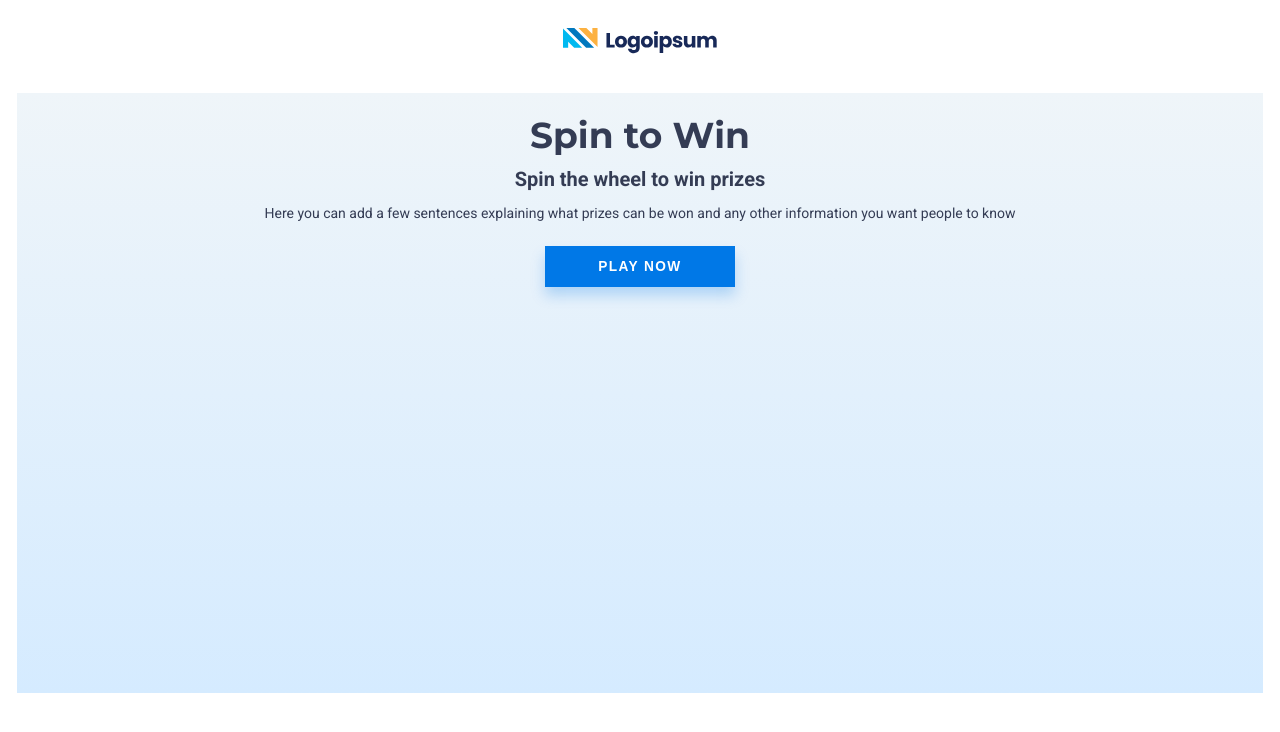
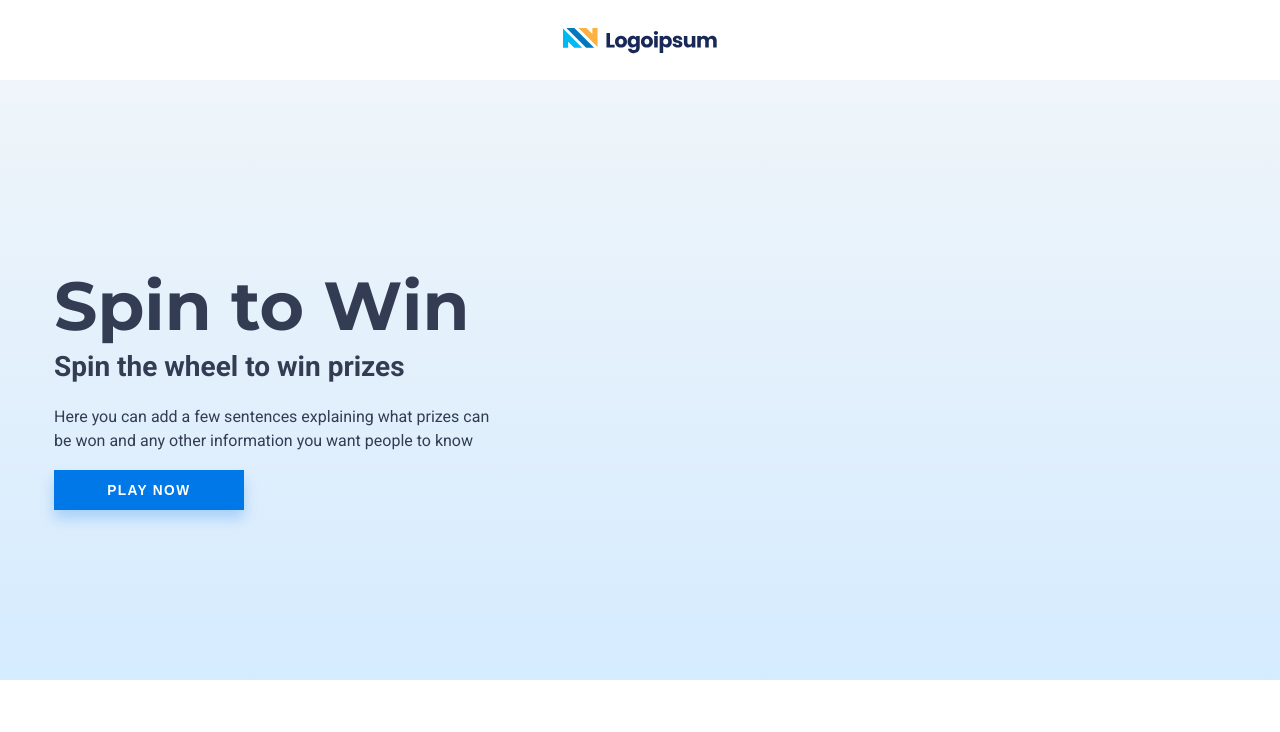
Before and after one commit to Vitorgus/spin-the-wheel-website, a React (Vite) app: page / in a window 1280 px wide. Shown: the top 732 px of the page. Built offline with nearby package versions, Linux system fonts and the light colour scheme.

Commit message:
feat: banner layout without the image

```diff
--- a/src/components/Banner.tsx
+++ b/src/components/Banner.tsx
@@ -1,8 +1,12 @@
 import './styles/Banner.scss'
 
+// TODO add banner image
+// TODO banner image animation
+// TODO banner wheel spin
 function Banner () {
   return (
     <section className='banner'>
+      <div className='banner__wrapper'>
         <h1 className='banner__title'>
           Spin to Win
         </h1>
@@ -18,6 +22,7 @@ function Banner () {
         <button className='banner__button'>
           Play Now
         </button>
+      </div>
     </section>
   )
 }
--- a/src/components/styles/Banner.scss
+++ b/src/components/styles/Banner.scss
@@ -1,33 +1,68 @@
 @use '@/utils/variables' as *;
+@use '@/utils/mixins' as *;
 
 .banner {
   color: $color-primary;
   font-family: Roboto;
   height: 600px;
   text-align: center;
-  margin: 0 17px;
+  padding: 0 17px;
+  position: relative;
 
   background: linear-gradient(180deg, #EFF5F9 0%, #D5EBFF 100%);
+
+  @include breakpoint($lg) {
+    justify-content: flex-start;
+    align-items: center;
+  }
+
+  &__wrapper {
+    @include breakpoint($lg) {
+      max-width: 1172px;
+      margin: 0 auto;
+      text-align: left;
+
+      height: 100%;
+      display: flex;
+      flex-direction: column;
+      justify-content: center;
+    }
+  }
 
   &__title {
     font-family: Montserrat;
     font-size: 36px;
     font-weight: 700;
-    line-height: 85px; /* 236.111% */
+    line-height: 85px;
     margin-top: 13px;
+
+    @include breakpoint($lg) {
+      font-size: 68px;
+    }
   }
 
   &__subtitle {
     font-size: 20px;
     font-weight: 700;
     margin-top: -11px;
+
+    @include breakpoint($lg) {
+      font-size: 28px;
+      margin-top: 2px;
+    }
   }
 
   &__text {
     font-size: 14px;
     font-weight: 400;
-    line-height: 24px; /* 171.429% */
+    line-height: 24px;
     margin-top: 10px;
+
+    @include breakpoint($lg) {
+      font-size: 16px;
+      margin-top: 22px;
+      max-width: 449px;
+    }
   }
 
   &__button {
@@ -44,5 +79,10 @@
     box-shadow: 0px 8.571px 12.857px 0px rgba(0, 120, 230, 0.25);
 
     margin-top: 21px;
+
+    @include breakpoint($lg) {
+      max-width: fit-content;
+      margin-top: 17px;
+    }
   }
 }
```
Lines whose indentation alone changed are shown as unchanged.
